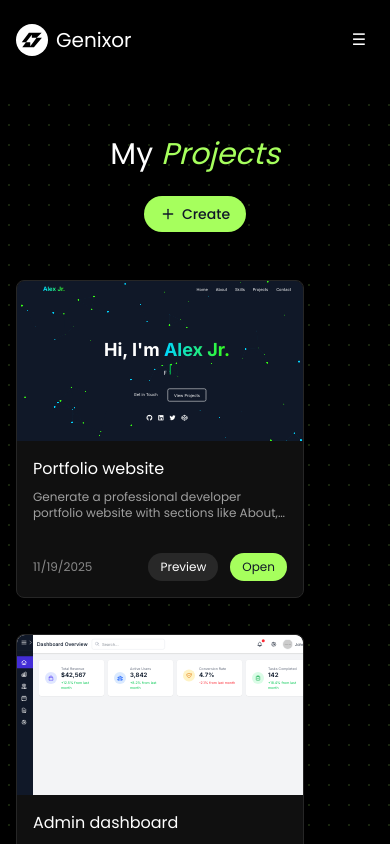
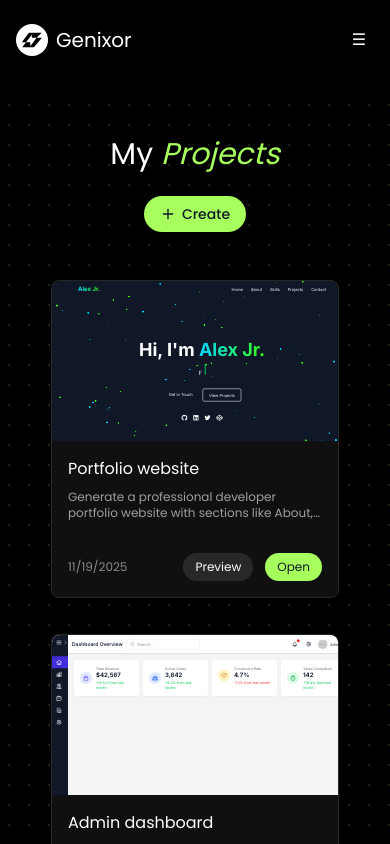
Before and after one commit to Pranjal-Sahu21/ai-website-builder-saas, a React (Vite) app: page /projects in a window 390 px wide. Shown: the top 844 px of the page. Built offline with nearby package versions, Linux system fonts and the light colour scheme.

Commit message:
Minute responsiveness issue resolved

```diff
--- a/src/pages/MyProjects.tsx
+++ b/src/pages/MyProjects.tsx
@@ -46,7 +46,7 @@
           </div>
 
           {/* Projects Grid */}
-          <div className="flex flex-wrap gap-9 justify-start">
+          <div className="flex flex-wrap gap-9 lg:gap-9 justify-center lg:justify-start">
             {projects.map((project) => (
               <div
                 key={project.id}
```
